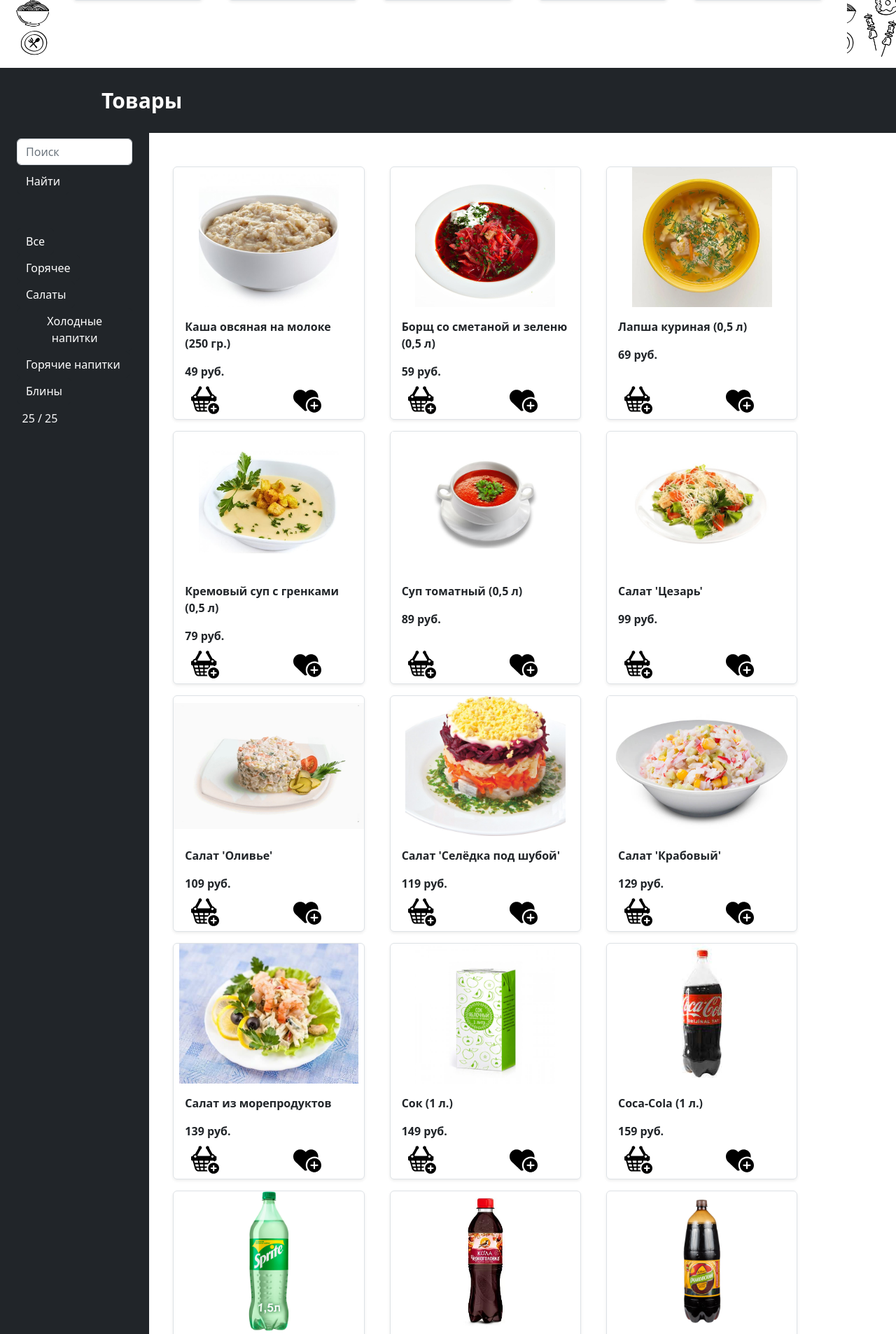
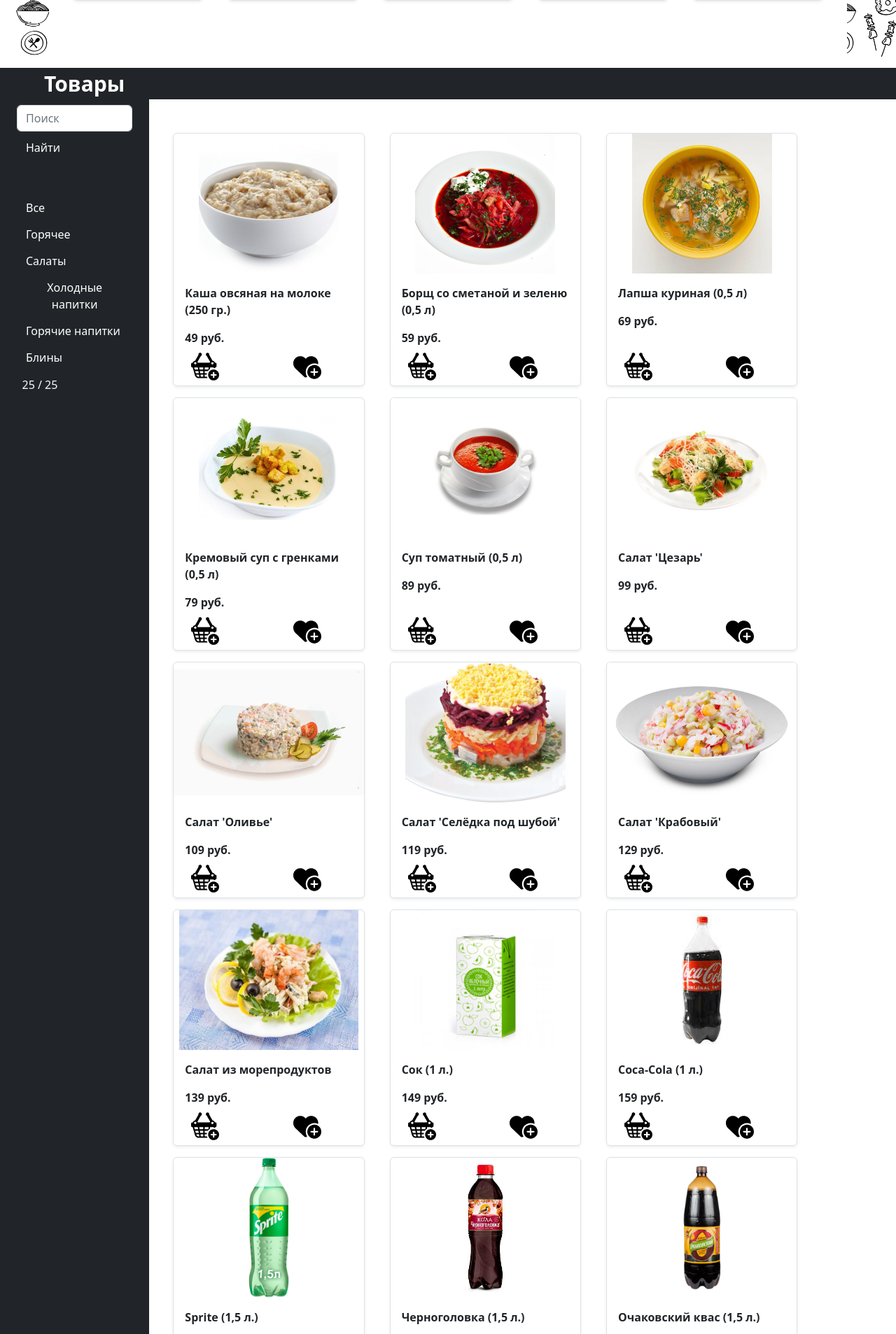
Before and after one commit to Tim-Shelll/RecoMarket, a Flask app: page / in a window 1280 px wide. Shown: the part 658-2565 px from the top of the page at 70% size. Run offline with Flask 3, Linux system fonts and the light colour scheme; data comes from the database, SQL or seed files in the repository; parts of the project's set-up code (start-up, migrations or seed data) failed here and were passed over.

Commit message:
Update index.html

```diff
--- a/templates/index.html
+++ b/templates/index.html
@@ -110,12 +110,9 @@
     {% endif %}
 
     <div class="bg-dark" id="catalog" style="position: sticky; top: 0; z-index: 1000;">
-        <div class="container">
-            <br>
             <div class="text-white text-left">
                 <b style="font-size: 30px;" class="ms-5 rounded-pill">Товары</b>
             </div>
-            <br>
 
             <div id="mobnavbar" class="container-fluid">
                 <label class="mb-1 ">
@@ -143,8 +140,6 @@
                     {% endfor %}
                 </ul>
             </div>
-        </div>
-
     </div>
 
     <div class="container-fluid bg-white">
```
